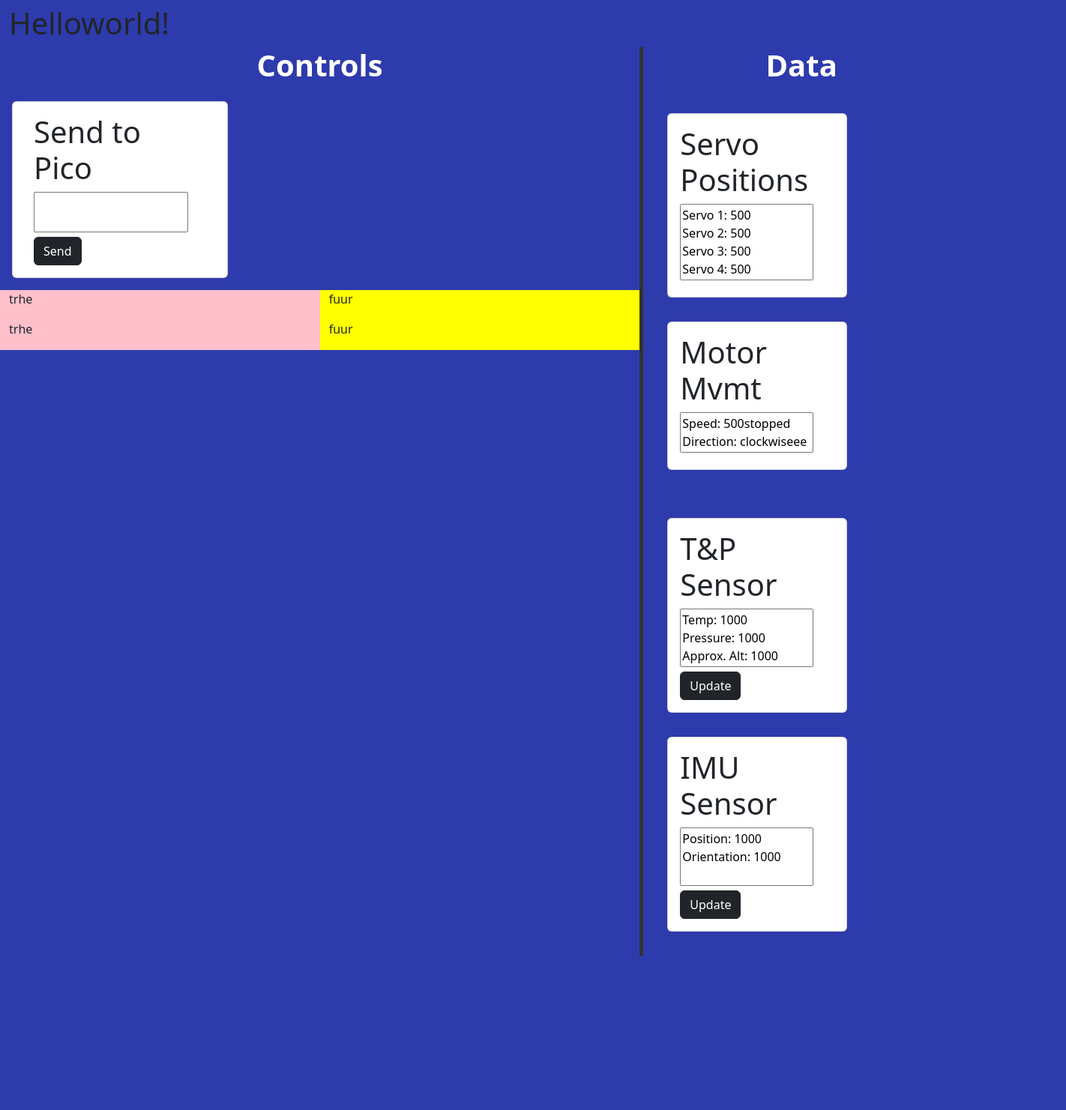
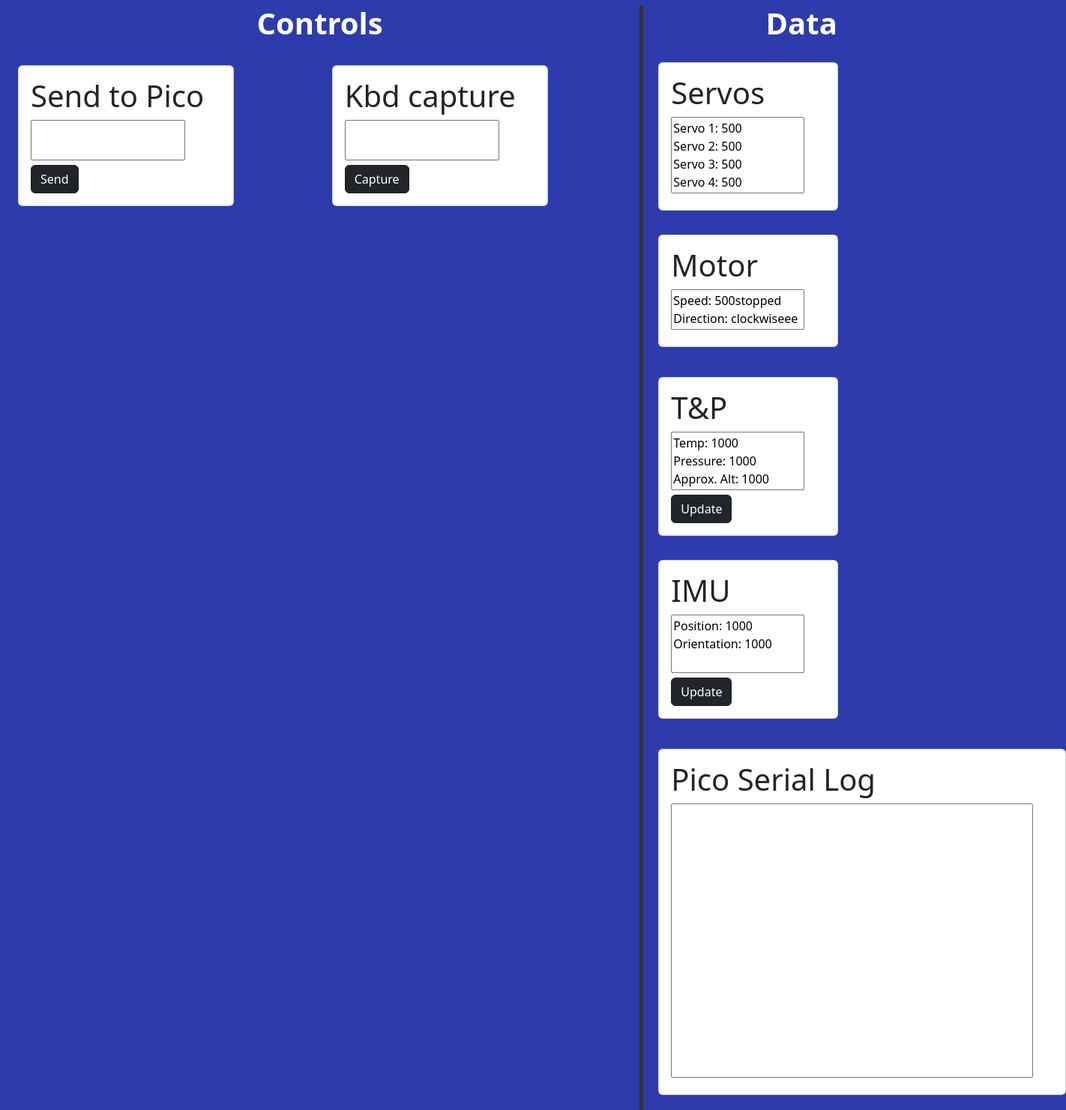
Before and after one commit to ds196/rover3, a plain HTML site: page gcs/index.html in a window 1280 px wide. Shown: the part 57-1538 px from the top of the page at 75% size, 1422 px wide, since content can reach past the window. Before the commit the page ends 1332 px from the top, so only its background shows below. Drawn offline with nearby package versions, Linux system fonts and the light colour scheme.

Commit message:
Code from today

```diff
--- a/gcs/gcs.js
+++ b/gcs/gcs.js
@@ -64,8 +64,18 @@ $("document").ready(() => {
     picoSub.subscribe((message) => {
         //servo1.text(message.data);
         console.log(`Recieved from pico: ${message.data}`);
+        let textAlreadyThere = $("#txt-picoSerialLog").val(); // There should already be a newline at the end of textAlreadyThere
+        $("#txt-picoSerialLog").val(textAlreadyThere + message.data);
+        if(message.data.startsWith("Temperature")) {
+            $("#txt-tpSensorData").val(message.data)
+        }
     });
 
+    $("btn-tpSensorData").on("click", () => {
+        commandPub.publish({
+            data: "pollbmp"
+        });
+    });
 
     /*$("#btn-submitAllSpeed").on("click", () => {
         commandPub.publish({
--- a/gcs/index.html
+++ b/gcs/index.html
@@ -44,13 +44,13 @@
 
 <!-- MAIN VIEW -->
 <div class="container-fluid">
-<h1>Helloworld!</h1>
 <div class="row">
 
     <!-- CONTROLS SECTION -->
     <div class="col-8">
         <h1 style="color: white; text-align: center;"><b>Controls</b></h1>
-        <div class="row p-3">
+        <div class="row p-2">
+            <div class="col p-3">
                 <div class="card" style="width:18rem;">
                     <div class="card-body"  id="cardbody-picoManualCommand">
                     <body>
@@ -61,7 +61,28 @@
                     </div>
                 </div>
             </div>
+            <div class="col p-3">
+                <div class="card" style="width:18rem;">
+                    <div class="card-body"  id="cardbody-picoManualCommand">
+                    <body>
+                        <h1>Kbd capture</h1>
+                        <textarea style="text-align: center;" id="txt-kbdCapture" rows="2" cols="20"></textarea>
+                        <button type="button" id="btn-kbdCapture" class="btn btn-dark">Capture</button>
+                    </body>
+                    </div>
+                </div>
+            </div>
+        </div>
         <!--ROW 1-->
+        <!--<div class="row">
+            <div class="col-6" style="background-color:pink;">
+                <p>trhe</p>
+            </div>
+            <div class="col-6" style="background-color:yellow;">
+                <p>fuur</p>
+            </div>
+        </div>
+        <!-ROW 2->
         <div class="row">
             <div class="col-6" style="background-color:pink;">
                 <p>trhe</p>
@@ -69,29 +90,20 @@
             <div class="col-6" style="background-color:yellow;">
                 <p>fuur</p>
             </div>
-        </div>
-        <!--ROW 2-->
-        <div class="row">
-            <div class="col-6" style="background-color:pink;">
-                <p>trhe</p>
-            </div>
-            <div class="col-6" style="background-color:yellow;">
-                <p>fuur</p>
-            </div>
-        </div>
+        </div>-->
     </div>
 
     <!-- DATA SECTION -->
     <div class="col-4" style="border-left: 5px solid #333;">
         <h1 style="color: white;text-align: center;"><b>Data</b></h1>
         <!--SERVO & MOTOR DATA ROW-->
-        <div class="row p-3">
+        <div class="row p-1">
             <!--SERVO POS CARD-->
             <div class="col p-3">
             <div class="card" style="width:15rem;">
                 <div class="card-body">
                 <body>
-                    <h1>Servo Positions</h1>
+                    <h1>Servos</h1>
 
                     <!--These should probably be renamed later to "shoulder", "elbow", etc-->
                     <textarea id="txt-servoPosData" rows="4" cols="17"
@@ -108,7 +120,7 @@ Servo 4: 500</textarea>
             <div class="card" style="width:15rem;">
                 <div class="card-body">
                 <body>
-                    <h1>Motor Mvmt</h1>
+                    <h1>Motor</h1>
 
                     <!--These should probably be renamed later to "shoulder", "elbow", etc-->
                     <textarea id="txt-motorData" rows="2" cols="17"
@@ -120,17 +132,17 @@ Direction: clockwiseee</textarea>
             </div>
         </div>
         <!--SENSOR DATA ROW-->
-        <div class="row p-3">
+        <div class="row p-1">
             <div class="col p-3">
             <div class="card" style="width:15rem;">
                 <div class="card-body">
                 <body>
-                    <h1>T&P Sensor</h1>
+                    <h1>T&P</h1>
                     <textarea id="txt-tpSensorData" rows="3" cols="17"
 >Temp: 1000
 Pressure: 1000
 Approx. Alt: 1000</textarea>
-                    <button type="button" id="btn-updateTP" class="btn btn-dark">Update</button>
+                    <button type="button" id="btn-tpSensorData" class="btn btn-dark">Update</button>
                 </body>
                 </div>
             </div>
@@ -140,11 +152,24 @@ Approx. Alt: 1000</textarea>
             <div class="card" style="width:15rem;">
                 <div class="card-body">
                 <body>
-                    <h1>IMU Sensor</h1>
+                    <h1>IMU</h1>
                     <textarea id="txt-imuSensorData" rows="3" cols="17"
 >Position: 1000
 Orientation: 1000</textarea>
-                    <button type="button" id="btn-updateTP" class="btn btn-dark">Update</button>
+                    <button type="button" id="btn-imuSensorData" class="btn btn-dark">Update</button>
+                </body>
+                </div>
+            </div>
+            </div>
+        </div>
+        <!-- PICO SERIAL LOG -->
+        <div class="row p-1">
+            <div class="col p-3">
+                <div class="card" style="width:34rem">
+                    <div class="card-body">
+                    <body>
+                        <h1>Pico Serial Log</h1>
+                        <textarea id="txt-picoSerialLog" rows="15" cols="50"></textarea>
                     </body>
                     </div>
                 </div>
```
Also changed, not shown: 1 other file. Lines whose indentation alone changed are shown as unchanged.
